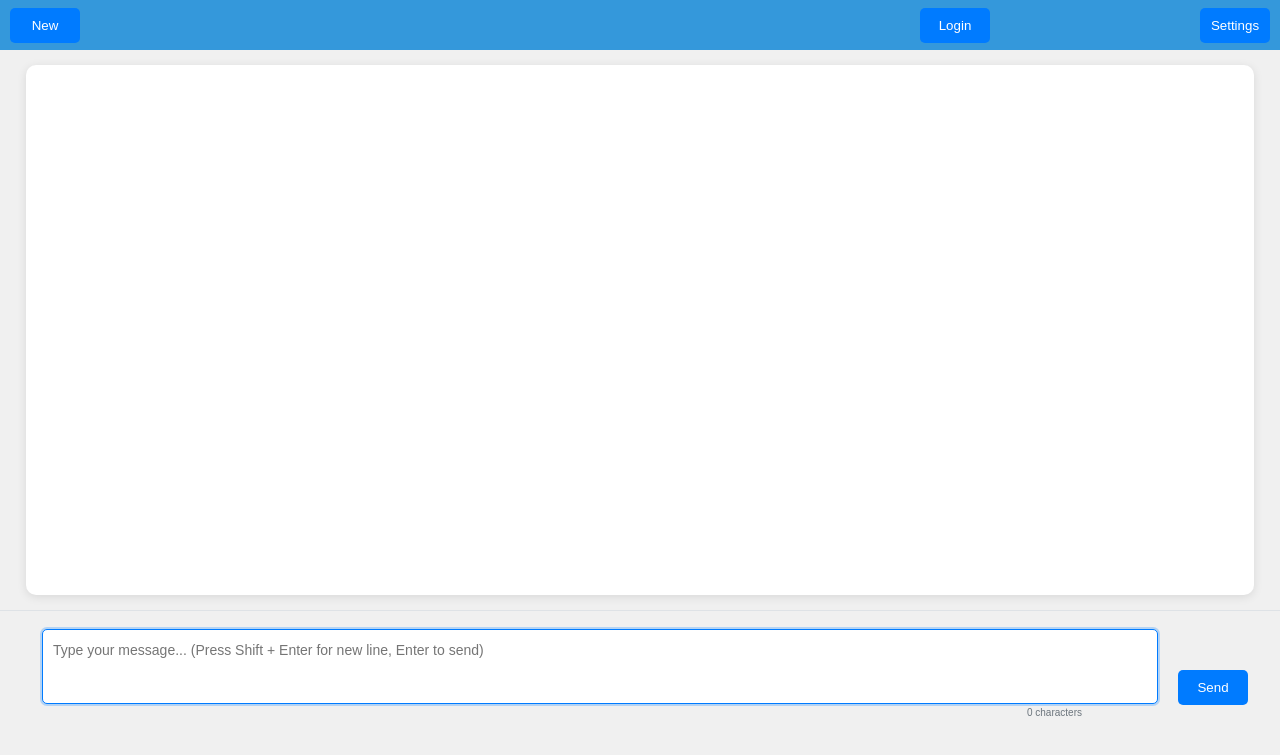
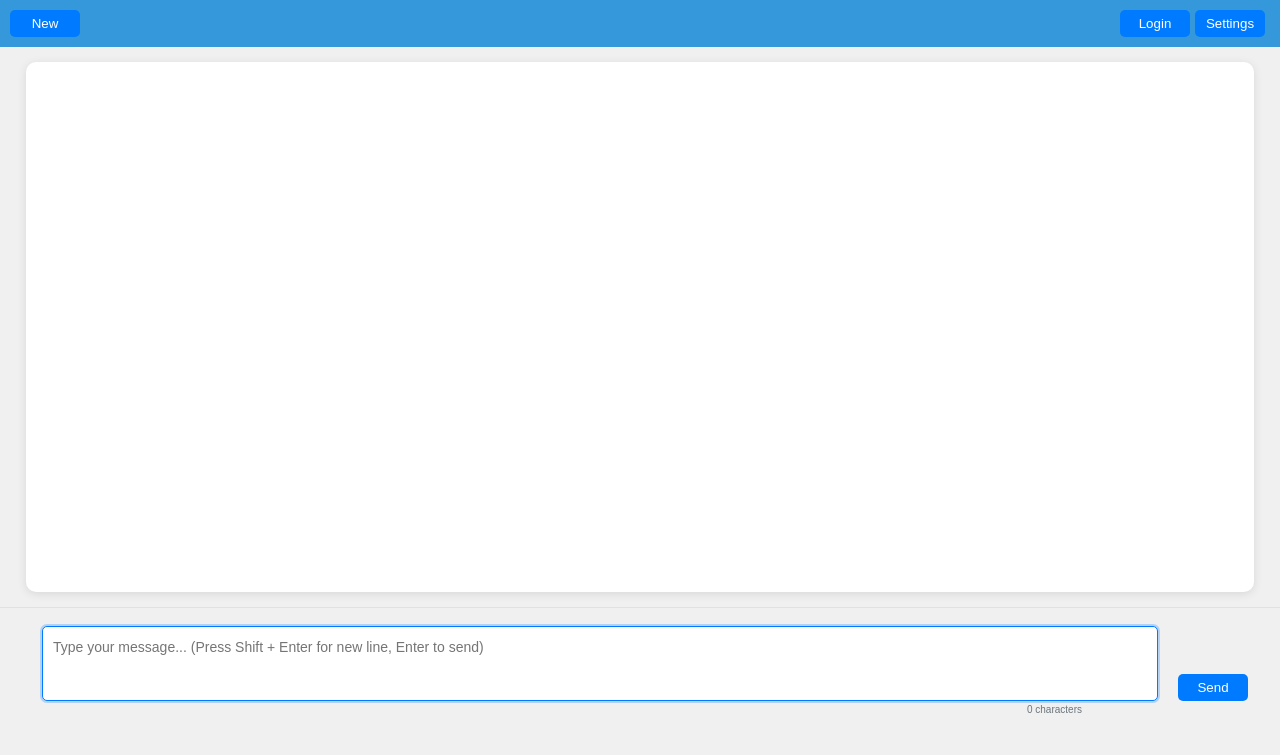
Before and after one commit to ctclg/chat-app, a FastAPI app: page / in a window 1280 px wide. Shown: the top 755 px of the page. Run offline with FastAPI, Linux system fonts and the light colour scheme.

Commit message:
Refactor UI components for improved layout and styling; enhance token management and validation logic

```diff
--- a/main.py
+++ b/main.py
@@ -324,7 +324,7 @@
         logger.info("="*50)
         raise
 
-# Test protected endpoint
+# Get current user
 @app.get("/api/users/me")
 async def read_users_me(current_user = Depends(get_current_user)):
     return {
--- a/static/css/styles.css
+++ b/static/css/styles.css
@@ -38,6 +38,16 @@
     justify-content: space-between;
     padding: 10px;
     max-height: 30px;
+}
+
+.button-container {
+    display: flex;
+    justify-content: space-between;
+}
+
+.button-container button {
+    margin-right: 5px;
+    margin-right: 5px;
 }
 
 .chat-container {
@@ -287,7 +297,7 @@
 }
 
 button {
-    padding: 10px 10px;
+    padding: 6px 10px;
     background-color: #007bff;
     color: white;
     border: none;
@@ -385,7 +395,7 @@
     gap: 4px;
     width: fit-content;
     margin-left: 5px;
-    height: 21px;
+    height: 28px;
 }
 
 .typing-indicator span {
@@ -590,6 +600,10 @@
     overflow-y: auto;
 }
 
+.conversation-selector-content label {
+    font-weight: bold;
+}
+
 .conversation-item {
     padding: 10px;
     border-bottom: 1px solid #eee;
@@ -706,8 +720,10 @@
 
 .folder-header {
     font-weight: bold;
-    padding: 10px;
-    background-color: #f8f9fa;
+    padding: 4px;
+    padding-left: 10px;
+    color: white;
+    background-color: #28a745;
     border-radius: 4px;
     margin-bottom: 10px;
 }
@@ -750,6 +766,7 @@
     padding: 8px;
     border: 1px solid #ddd;
     border-radius: 4px;
+    font-size: 14px;
 }
 
 .conversation-item {
@@ -770,7 +787,7 @@
 
 .conversation-actions {
     display: flex;
-    gap: 8px;
+    gap: 0px;
     opacity: 0;
     transition: opacity 0.2s;
 }
@@ -781,6 +798,7 @@
 
 .rename-btn, .delete-btn {
     background: none;
+    min-width: 20px !important;
     border: none;
     padding: 4px 8px;
     cursor: pointer;
@@ -790,14 +808,16 @@
 
 .rename-btn:hover {
     color: #007bff;
+    background: none !important;
 }
 
 .delete-btn:hover {
     color: #dc3545;
+    background: none !important;
 }
 
 .name-edit {
-    width: 100%;
+    width: 95%;
     padding: 4px;
     border: 1px solid #007bff;
     border-radius: 4px;
--- a/templates/index.html
+++ b/templates/index.html
@@ -111,14 +111,16 @@
             </div>
         </div>
         <div id="top-section" class="top-section">
-            <div style="float: left;"><button id="clear-chat">New</button></div>
-            <div style="float: left;"><button id="load-conversations">Open</button></div>
-            <div style="float: left;"><button id="save-conversation">Save</button></div>
-            <!--<div style="float: left;"><button onclick="register()">Register</button></div>-->
-            <!--<div style="float: left;"><button onclick="testProtectedEndpoint()">Test Protected Endpoint</button></div>-->
-            <div style="float: left;"><button id="logout" onclick="logout()">Logout</button></div>
-            <div style="float: right;"><button id="login" onclick="login()">Login</button></div>
-            <div style="float: right;"><button id="toggle-settings">Settings</button></div>
+            <div class="button-container">
+                <button id="clear-chat">New</button>
+                <button id="load-conversations">Open</button>
+                <button id="save-conversation">Save</button>
+            </div>
+            <div class="button-container">
+                <button id="logout" onclick="logout()">Logout</button>
+                <button id="login" onclick="login()">Login</button>
+                <button id="toggle-settings">Settings</button>
+            </div>
         </div>
         <div class="chat-container">
             <div class="chat-messages" id="chat-messages">
```
Also changed, not shown: static/html/login.html (+11 -0 lines), static/js/main.js (+76 -35 lines).
